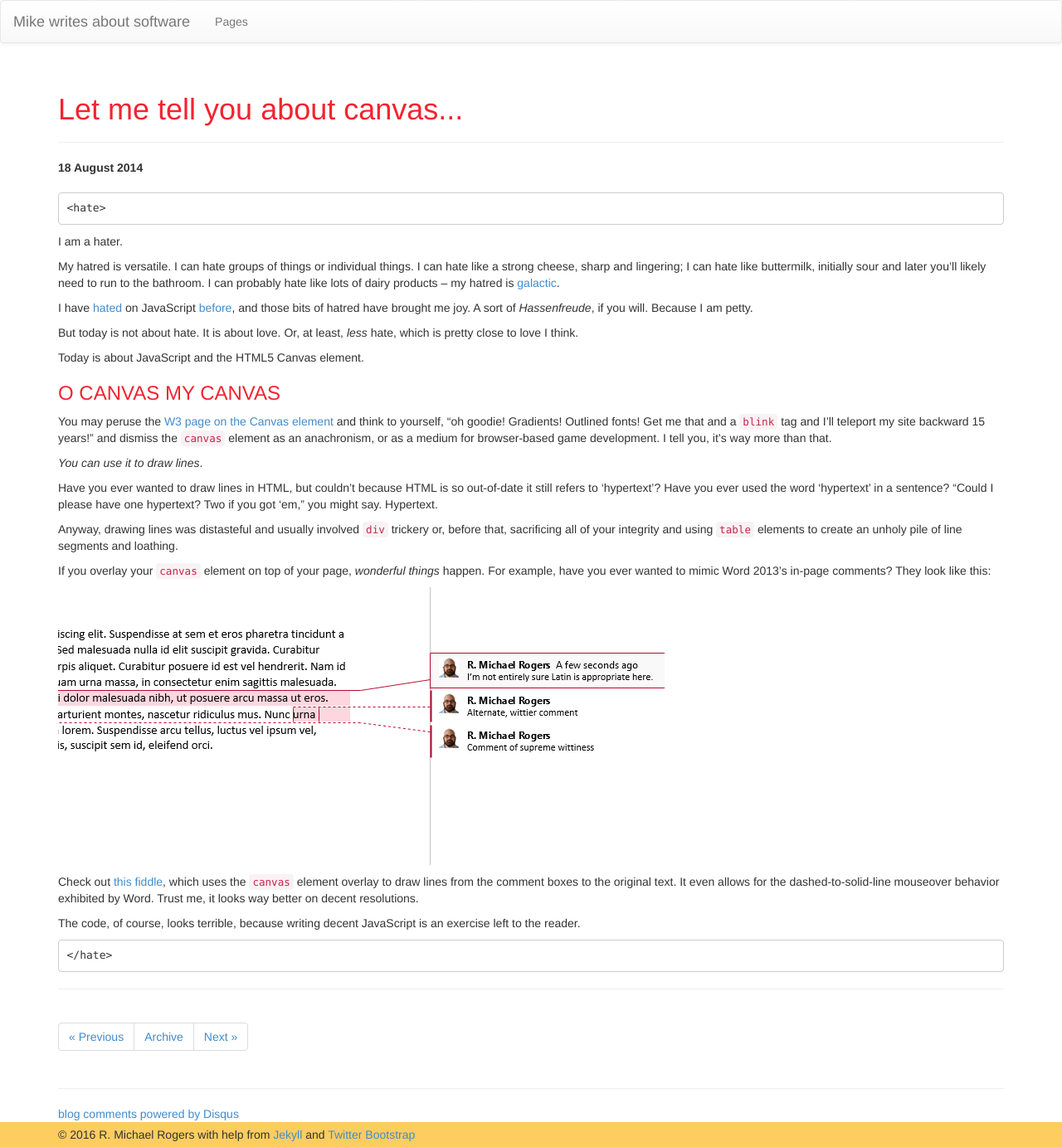
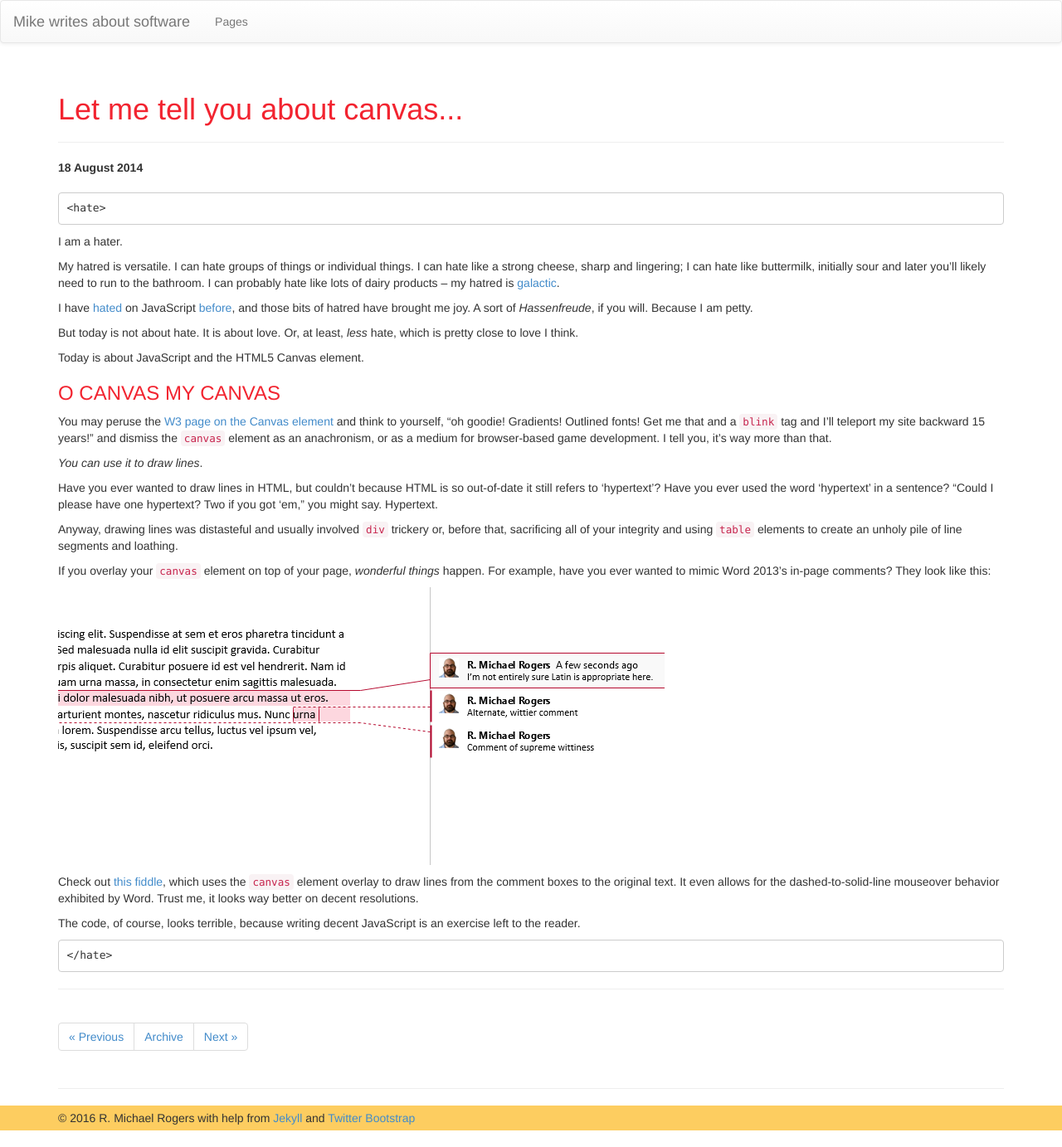
Before and after one commit to mike-rogers/mike-rogers.github.com, a Jekyll site: the page built from _posts/2014-08-18-let-me-tell-you-about-canvas.md, in a window 1280 px wide. Shown: the whole page at 83% size. Built offline with Jekyll 4.4.1, drawn with Linux system fonts in a browser that asks for light colours; comment, search, counter and statistics services are not loaded; part of the change alters nothing that is shown.

Commit message:
update disqus integration (thanks larry)

```diff
--- a/_config.yml
+++ b/_config.yml
@@ -26,4 +26,4 @@ author :
 # Else if you are pushing to username.github.io, replace with your username.
 # Finally if you are pushing to a GitHub project page, include the project name at the end.
 #
-production_url : http://mike-rogers.github.io
+production_url : https://mike-rogers.github.io
--- a/_layouts/post.html
+++ b/_layouts/post.html
@@ -32,16 +32,19 @@ layout: default
     <hr>
 
     <div id="disqus_thread"></div>
-    <script type="text/javascript">
-      var disqus_shortname = 'mike-rogers-github'; // required: replace example with your forum shortname
-      /* * * DON'T EDIT BELOW THIS LINE * * */
-      (function() {
-        var dsq = document.createElement('script'); dsq.type = 'text/javascript'; dsq.async = true;
-        dsq.src = 'http://' + disqus_shortname + '.disqus.com/embed.js';
-        (document.getElementsByTagName('head')[0] || document.getElementsByTagName('body')[0]).appendChild(dsq);
+    <script>
+      var disqus_config = function () {
+        this.page.url = '{{ site.production_url }}{{ page.url }}';
+      };
+      (function() { // DON'T EDIT BELOW THIS LINE
+      var d = document, s = d.createElement('script');
+
+      s.src = '//mike-rogers-github.disqus.com/embed.js';
+
+      s.setAttribute('data-timestamp', +new Date());
+      (d.head || d.body).appendChild(s);
       })();
     </script>
-    <noscript>Please enable JavaScript to view the <a href="http://disqus.com/?ref_noscript">comments powered by Disqus.</a></noscript>
-    <a href="http://disqus.com" class="dsq-brlink">blog comments powered by <span class="logo-disqus">Disqus</span></a>
+    <noscript>Please enable JavaScript to view the <a href="https://disqus.com/?ref_noscript" rel="nofollow">comments powered by Disqus.</a></noscript>
   </div>
 </div>
```
